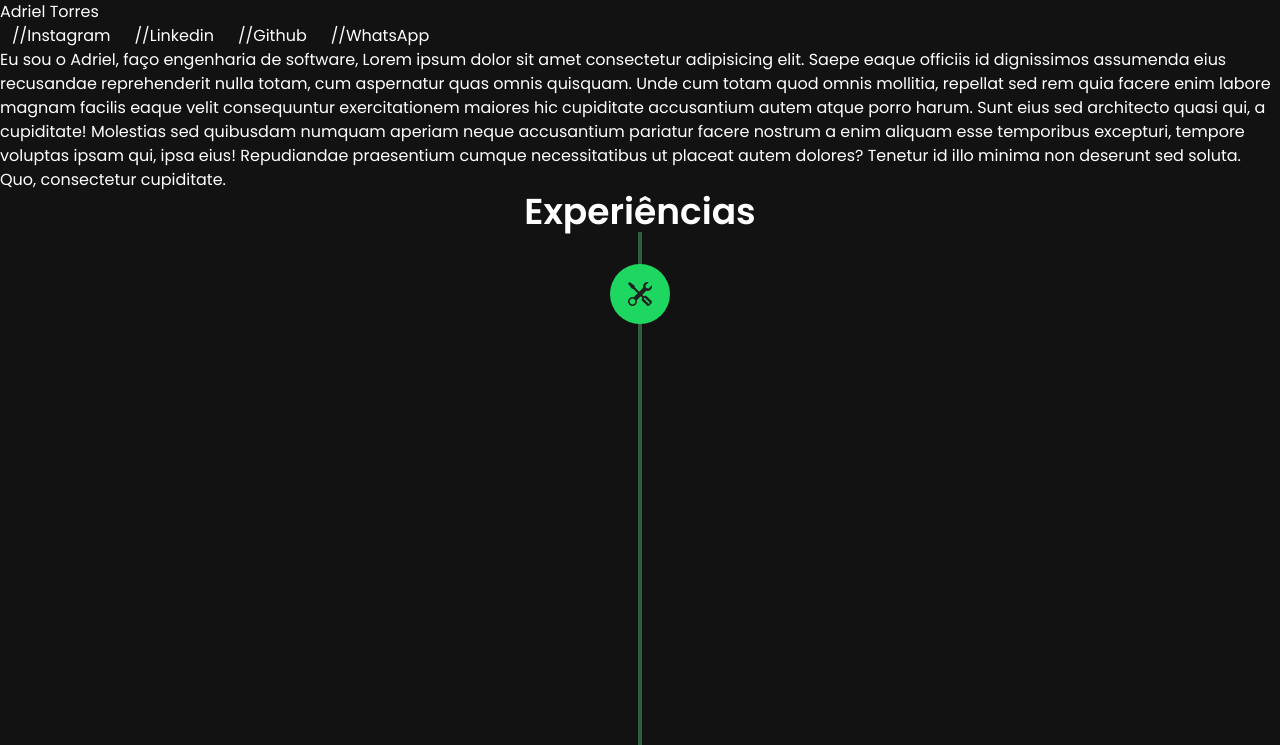
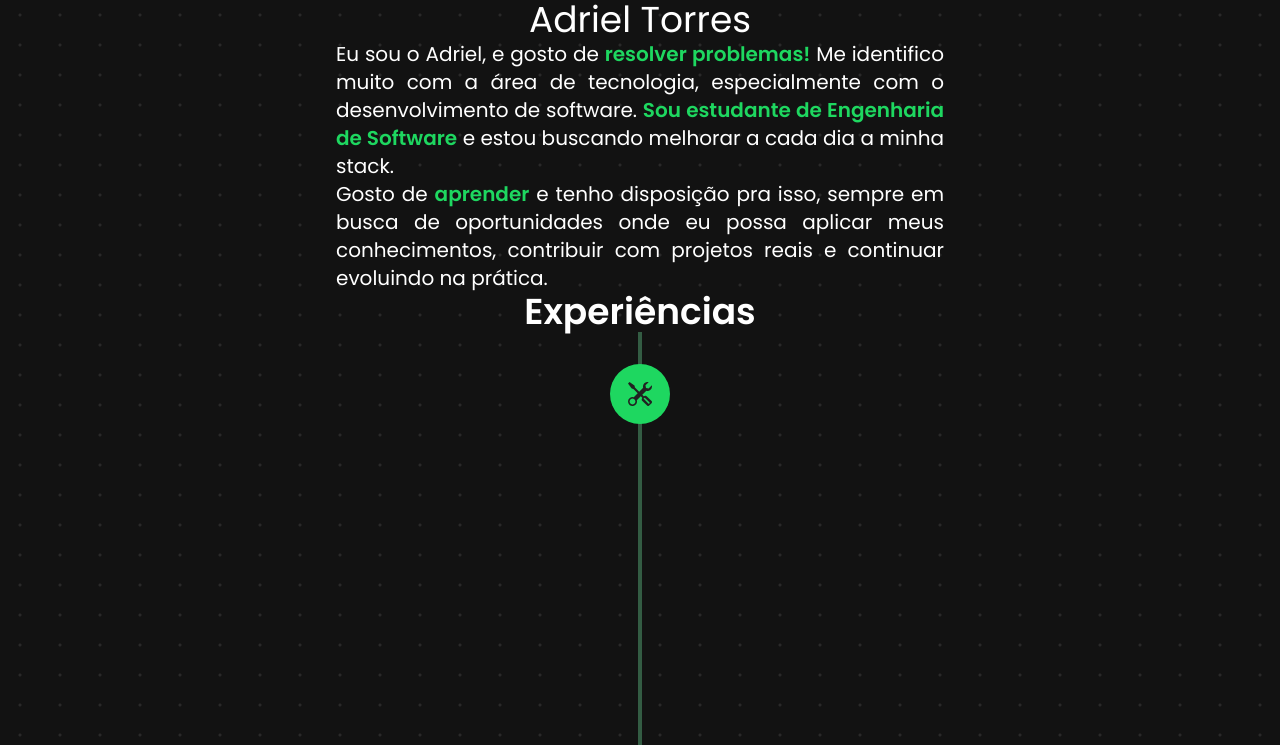
Before and after one commit to adrieeltorres1/adrielPortfolio, a React (Vite) app: page / in a window 1280 px wide. Shown: the top 745 px of the page. Built offline with nearby package versions, Linux system fonts and the light colour scheme.

Commit message:
Cerando nova interface

```diff
--- a/index.html
+++ b/index.html
@@ -6,7 +6,7 @@
   <link rel="icon" type="image/svg+xml" href="/vite.svg" />
   <meta name="viewport" content="width=device-width, initial-scale=1.0" />
   <script src="https://cdn.tailwindcss.com"></script>
-  <title>Vite + React</title>
+  <title>Adriel Torres</title>
 </head>
 
 <body>
--- a/src/components/header.jsx
+++ b/src/components/header.jsx
@@ -1,17 +1,23 @@
 const Header = () => {
     return (
         <>
-            <div className="text-white" >
-                <div>
-                    <h1>Adriel Torres</h1>
+            <div className="flex justify-center" >
+                <div className="items-center">
+                    <h1 class="flex justify-center text-3xl sm:text-3xl lg:text-4xl text-white leading-relaxed max-w-2xl text-justify">Adriel Torres</h1>
+                    <p className="text-white text-base sm:text-lg lg:text-xl leading-relaxed max-w-2xl text-justify px-4 sm:px-6 lg:px-8">
+                        Eu sou o Adriel, e gosto de <span className="text-verde-spotify font-semibold">resolver problemas!</span> Me identifico muito com a área de tecnologia, especialmente com o desenvolvimento de software. <span className="text-verde-spotify font-semibold">Sou estudante de Engenharia de Software</span> e estou buscando melhorar a cada dia a minha stack.</p>
+                    <p className="text-white text-base sm:text-lg lg:text-xl leading-relaxed max-w-2xl text-justify px-4 sm:px-6 lg:px-8">
+                        Gosto de <span className="text-verde-spotify font-semibold">aprender</span> e tenho disposição pra isso, sempre em busca de oportunidades onde eu possa aplicar meus conhecimentos, contribuir com projetos reais e continuar evoluindo na prática.
+                    </p>
+                    <p className="text-white text-base sm:text-lg lg:text-xl leading-relaxed max-w-2xl text-justify px-4 sm:px-6 lg:px-8">
+
+                    </p>
                     <div className="flex gap-3">
-                        <div></div> //Instagram
-                        <div></div> //Linkedin
-                        <div></div> //Github
-                        <div></div> //WhatsApp
+                        <div></div>
+                        <div></div>
+                        <div></div>
+                        <div></div>
                     </div>
-
-                    <p>Eu sou o Adriel, faço engenharia de software, Lorem ipsum dolor sit amet consectetur adipisicing elit. Saepe eaque officiis id dignissimos assumenda eius recusandae reprehenderit nulla totam, cum aspernatur quas omnis quisquam. Unde cum totam quod omnis mollitia, repellat sed rem quia facere enim labore magnam facilis eaque velit consequuntur exercitationem maiores hic cupiditate accusantium autem atque porro harum. Sunt eius sed architecto quasi qui, a cupiditate! Molestias sed quibusdam numquam aperiam neque accusantium pariatur facere nostrum a enim aliquam esse temporibus excepturi, tempore voluptas ipsam qui, ipsa eius! Repudiandae praesentium cumque necessitatibus ut placeat autem dolores? Tenetur id illo minima non deserunt sed soluta. Quo, consectetur cupiditate.</p>
                 </div>
             </div>
         </>
--- a/src/style.css
+++ b/src/style.css
@@ -6,8 +6,11 @@
 }
 
 body {
-  background-color: #121212;
+ background-color: #121212;
+ background-image: radial-gradient(circle, #f7f4f41a 1px, transparent 2px);
+ background-size: 40px 30px;
 }
+
 
 .vertical-timeline::before {
   background: #335c43 !important;
```
Also changed, not shown: public/img/bg-pontilhado.png (added).
